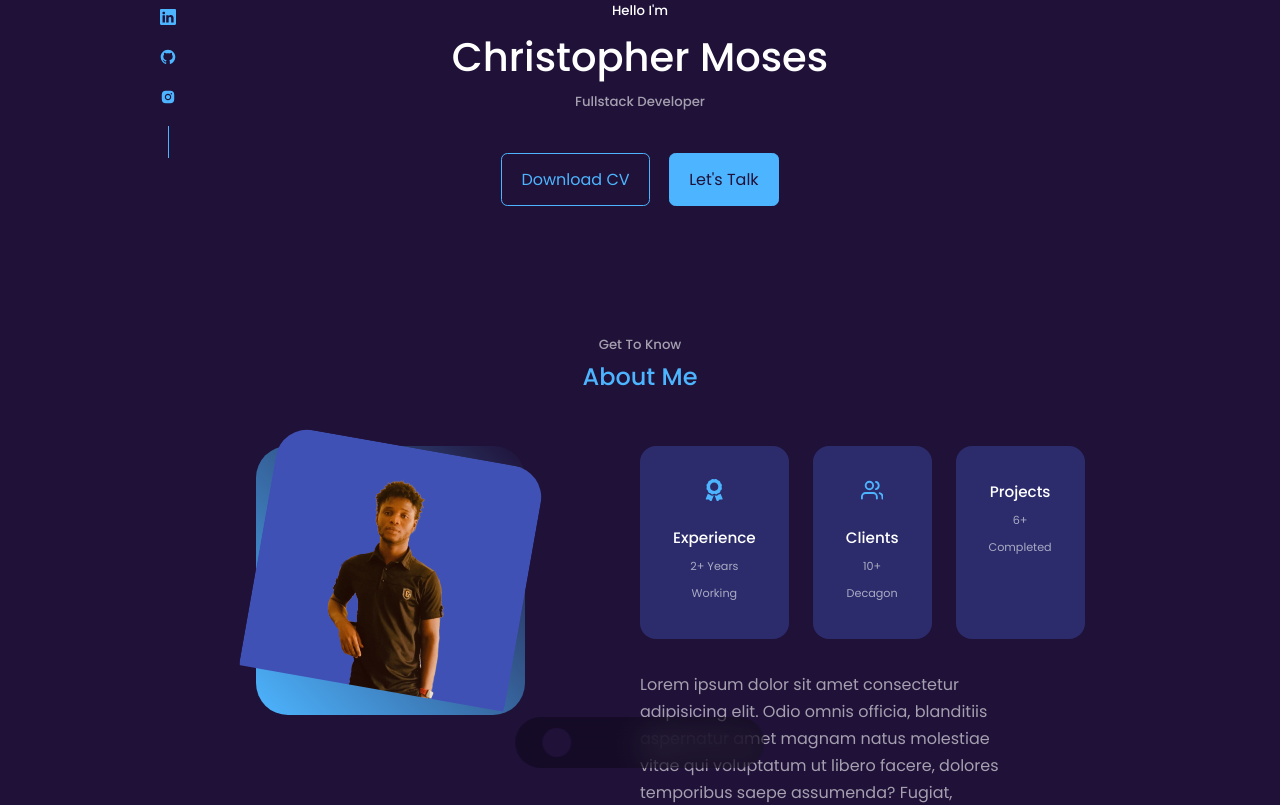
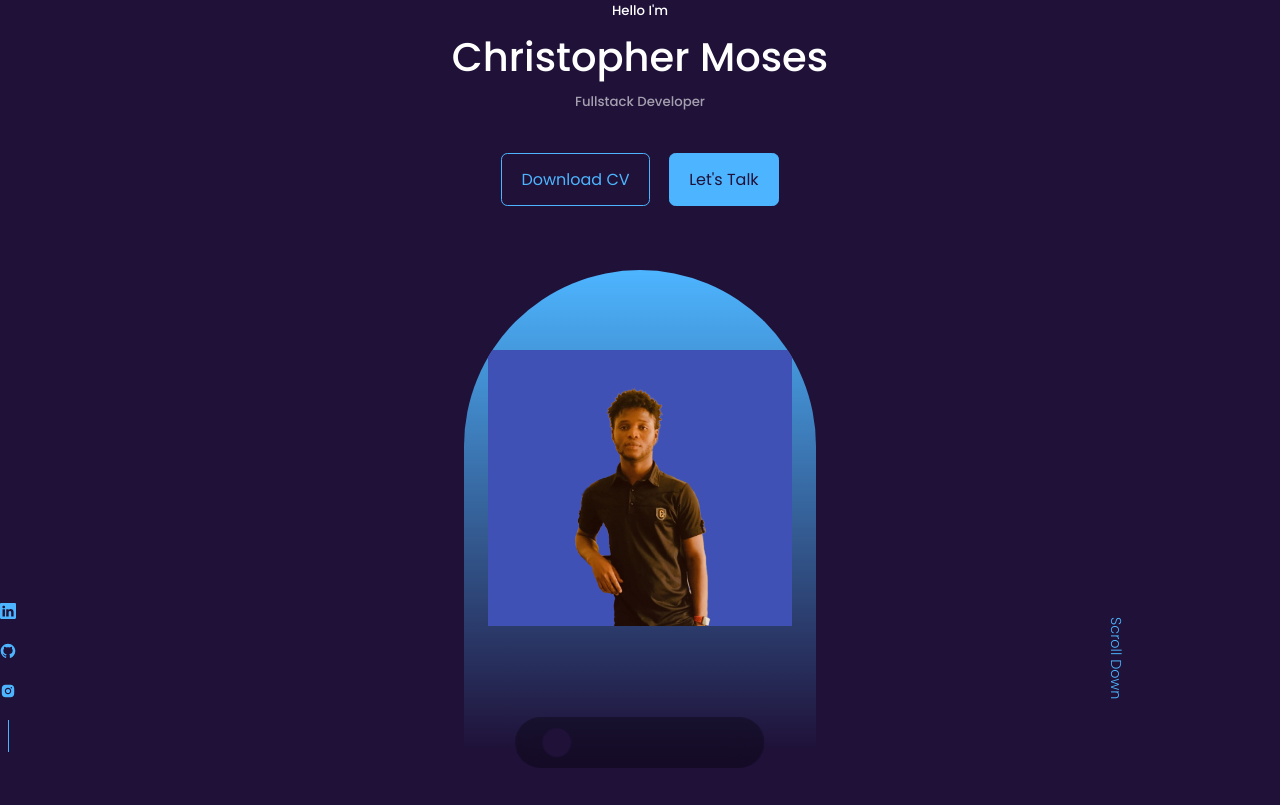
Before and after one commit to Mo6x/my-portfolio, a React (Create React App) app: page / in a window 1280 px wide. Shown: the top 805 px of the page. Built offline with nearby package versions, Linux system fonts and the light colour scheme.

Commit message:
make changes on footer

```diff
--- a/src/App.jsx
+++ b/src/App.jsx
@@ -6,9 +6,9 @@ import Nav from './components/nav/Nav';
  import Services from './components/services/Services';
  import Portfolio from './components/portfolio/Portfolio';
  import Testimonial from './components/testimonials/Testimonial';
-// import Contact from './components/contact/Contact';
-// import Footer from './components/footer/Footer';
-// import {Routes, Route } from "react-router-dom";
+import Contact from './components/contact/Contact';
+import Footer from './components/footer/Footer';
+import {Routes, Route } from "react-router-dom";
 
 
 
@@ -22,8 +22,8 @@ const App = () => {
       <Services />
       <Portfolio />
       <Testimonial />
-      {/* <Contact />
-      <Footer /> */}
+      <Contact />
+      <Footer />
     </>
   )
 }
--- a/src/components/contact/Contact.jsx
+++ b/src/components/contact/Contact.jsx
@@ -46,7 +46,7 @@ const Contact = () => {
         </div>
         {/* END OF CONTACT OPTION */}
         <form ref={form} onSubmit={sendEmail}>
-          <input type='text' name='name' placeholder='Your Full Namw' required />
+          <input type='text' name='name' placeholder='Your Full Name' required />
           <input type='email' name='email' placeholder='Your Email' required />
           <textarea name='message' rows='7' placeholder='Your Message' required ></textarea>
           <button type='submit' className='btn btn-primary'>Send Message</button>
--- a/src/components/contact/contact.css
+++ b/src/components/contact/contact.css
@@ -13,6 +13,7 @@
 
 .contact__option{
     background: var(--color-bg-variant);
+    word-wrap: break-word;
     padding: 1.2rem;
     border-radius: 1.2rem;
     text-align: center;
--- a/src/components/footer/Footer.jsx
+++ b/src/components/footer/Footer.jsx
@@ -1,7 +1,7 @@
 import React from 'react';
 import "./footer.css";
 import { FaLinkedin } from 'react-icons/fa';
-// import { IoLogoTwitter } from 'react-icons/lo';
+import { IoLogoTwitter } from 'react-icons/io';
 
 
 const Footer = () => {
@@ -9,7 +9,7 @@ const Footer = () => {
     <footer>
       <a href='#' className='footer__logo'>Christ-Moses</a>
 
-      <ul className='permalink'>
+      <ul className='Permalink'>
         <li><a href='#'>Home</a></li>
         <li><a href='#about'>About</a></li>
         <li><a href='#experience'>Experience</a></li>
@@ -21,11 +21,11 @@ const Footer = () => {
 
       <div className='footer__socials'>
         <a href='https://twitter.com'>< FaLinkedin/></a>
-         {/* <a href='https://linkedIn.com'><IoLogoTwitter/></a> */}
+         <a href='https://linkedIn.com'><IoLogoTwitter/></a>
       </div>
 
       <div className='footer__copyright'>
-          <small>&created: Build by Christopher Moses</small>
+          <small>&Build by Christopher Moses</small>
       </div>
     </footer>
   )
--- a/src/components/footer/footer.css
+++ b/src/components/footer/footer.css
@@ -1,4 +1,4 @@
-  .footer{
+  footer{
     background: var(--color-primary);
     padding: 3rem 0;
     text-align: center;
@@ -6,7 +6,7 @@
     margin-top: 7rem;
   }
 
-  .footer a{
+  footer a{
     color: var(--color-bg);
   }
 
@@ -17,7 +17,7 @@
     display: inline-block;
   }
 
-  .permalinks{
+   .Permalink{
     display: flex;
     flex-wrap: wrap;
     justify-content: center;
@@ -53,7 +53,7 @@
 
   /* ================ MEDIA QUERIES (SMALL DEVICES) ================ */
     @media screen and (max-width: 600px) {
-        .permalinks{
+        .Permalink{
             flex-direction: column;
             gap: 1.5rem;
         }
--- a/src/components/header/Header.jsx
+++ b/src/components/header/Header.jsx
@@ -1,27 +1,29 @@
 import React from 'react';
 import "./header.css";
 import CTA from './CTA';
-//import ME from '../../assets/me.png';
+import ME from '../../assets/me.png';
 import HeaderSocials from './HeaderSocials';
 
 
 const Header = () => {
-  return (
-      // <Header>
+  return (<>
+    <HeaderSocials />
     <div className='container header__container'>
       <h5>Hello I'm</h5>
       <h1>Christopher Moses</h1>
       <h5 className='text-light'>Fullstack Developer</h5>
       <CTA />
-              <HeaderSocials />
+      {/* <HeaderSocials /> */}
 
-              {/* <div className='me'>
+      <div className='testing'>
+        <div className='me'>
           <img src={ME} alt='me' />
         </div>
+      </div>
 
-            <a href='#contact' className='scroll__down'>Scroll Down</a>   */}
-          </div>
-    // </Header>
+      <a href='#contact' className='scroll__down'>Scroll Down</a>
+
+    </div> </>
   )
 }
 
--- a/src/components/header/header.css
+++ b/src/components/header/header.css
@@ -37,11 +37,19 @@ justify-content: center;
 }
 
 /* ========== ME ========== */
+
+.testing {
+    width: 100%;
+    display: flex;
+    justify-content: center;
+    align-items: center;
+}
+
 .me{
     background: linear-gradient(var(--color-primary), transparent);
     width: 22rem;
     height: 30rem;
-    position: absolute;
+    /* position: absolute; */
     left: calc(50% - 11rem);
     margin-top: 4rem;
     border-radius: 12rem 12rem 0 0;
--- a/src/components/testimonials/Testimonial.jsx
+++ b/src/components/testimonials/Testimonial.jsx
@@ -54,7 +54,6 @@ const Testimonial = () => {
       slidesPerView={1}
       pagination={{ clickable: true }}
       >
-          {/* // install Swiper modules */}
 
         {
           data.map(({ avatar, name, review }, index) => {
```
Lines whose indentation alone changed are shown as unchanged.
